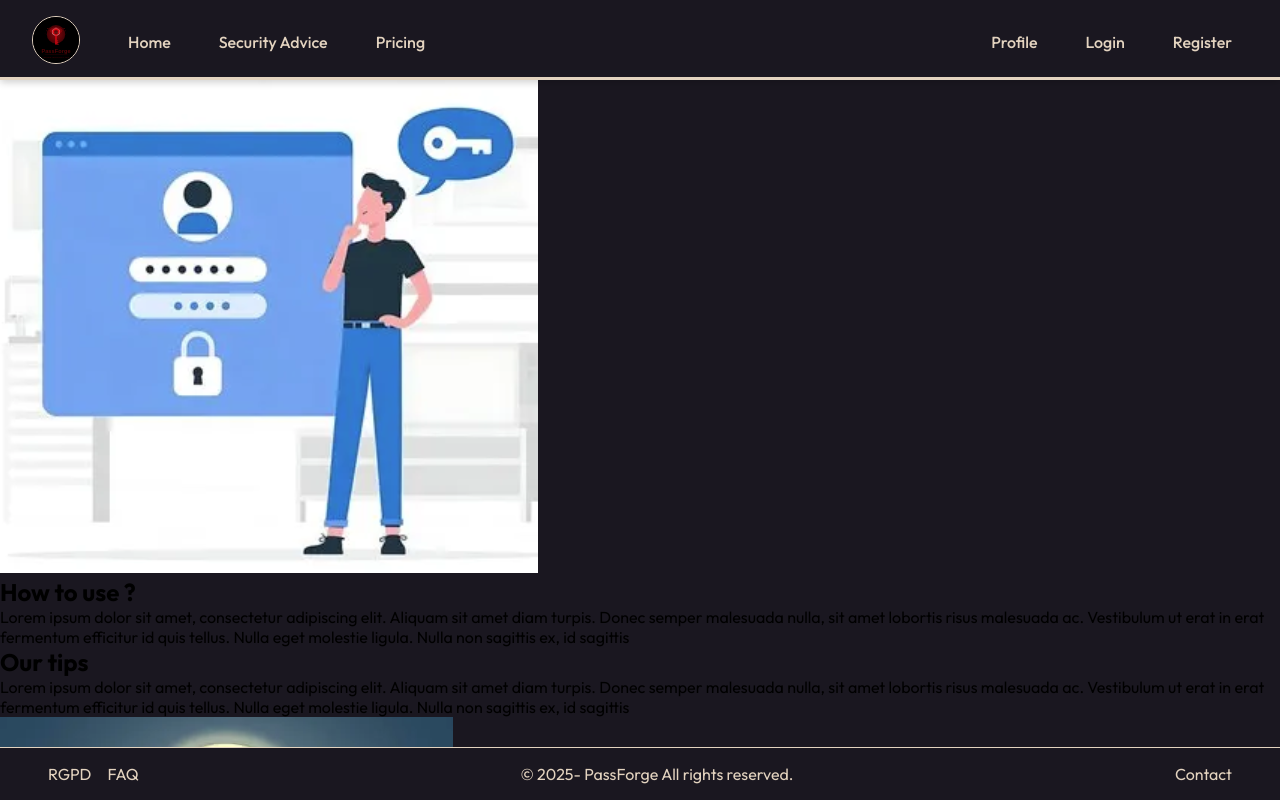
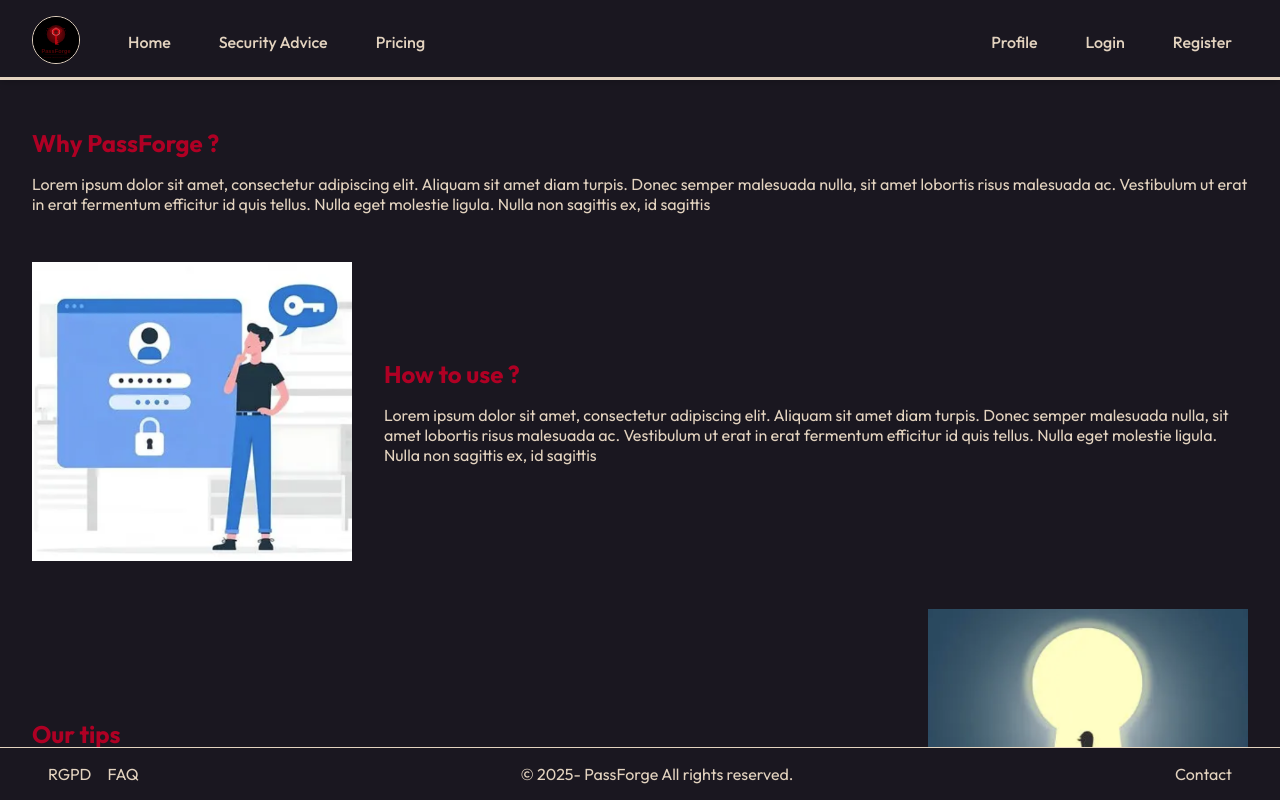
Before and after one commit to PassForgeTHP/React_Passforge, a React (Vite) app: page /security-advice in a window 1280 px wide. Built offline with nearby package versions, Linux system fonts and the light colour scheme.

Commit message:
security-advice desktop done

```diff
--- a/src/pages/SecurityAdvice.jsx
+++ b/src/pages/SecurityAdvice.jsx
@@ -13,9 +13,9 @@ export default function SecurityAdvice() {
           sagittis
         </p>
       </div>
-      <div className="security-section">
+      <div className="block-text-img left">
         <img src={img1} alt="image 1" />
-        <div>
+        <div className="security-section">
           <h2>How to use ?</h2>
           <p>
             Lorem ipsum dolor sit amet, consectetur adipiscing elit. Aliquam sit
@@ -26,7 +26,7 @@ export default function SecurityAdvice() {
           </p>
         </div>
       </div>
-      <div>
+      <div className="block-text-img right">
         <div className="security-section">
           <h2>Our tips </h2>
           <p>
--- a/src/styles/App.css
+++ b/src/styles/App.css
@@ -135,3 +135,40 @@ footer {
   background-color: var(--light);
   border-radius: 0.3rem;
 }
+
+/* Security advice */
+
+.security-advice-container {
+  display: flex;
+  flex-direction: column;
+  justify-content: center;
+  gap: 1rem;
+  margin: 8rem 2rem 5rem;
+}
+.security-advice-container img {
+  width: 20rem;
+  height: auto;
+}
+
+.security-section {
+  display: flex;
+  flex-direction: column;
+  align-items: flex-start;
+  gap: 1rem;
+}
+
+.security-section h2 {
+  color: var(--medium-red);
+}
+
+.security-section p {
+  color: var(--light);
+}
+
+.block-text-img {
+  display: flex;
+  align-items: center;
+  gap: 2rem;
+  justify-content: center;
+  margin-top: 2rem;
+}
--- a/src/styles/responsives.css
+++ b/src/styles/responsives.css
@@ -62,6 +62,8 @@
 @media screen and (min-width: 1014px) and (max-width: 1200px) {
   .home-container {
     flex-direction: column;
+    margin-top: 5rem;
+    overflow-y: visible !important;
   }
 
   .img-container-home {
@@ -75,13 +77,11 @@
   }
 }
 
-@media screen and (min-width: 320px) and (max-width: 828px) {
+@media screen and (min-width: 320px) and (max-width: 1013px) {
   .home-container {
     flex-direction: column;
     margin-top: 5rem;
     gap: 2rem;
-    /* height: auto; */
-    padding-bottom: 5rem;
     overflow-y: visible !important;
   }
 
```
